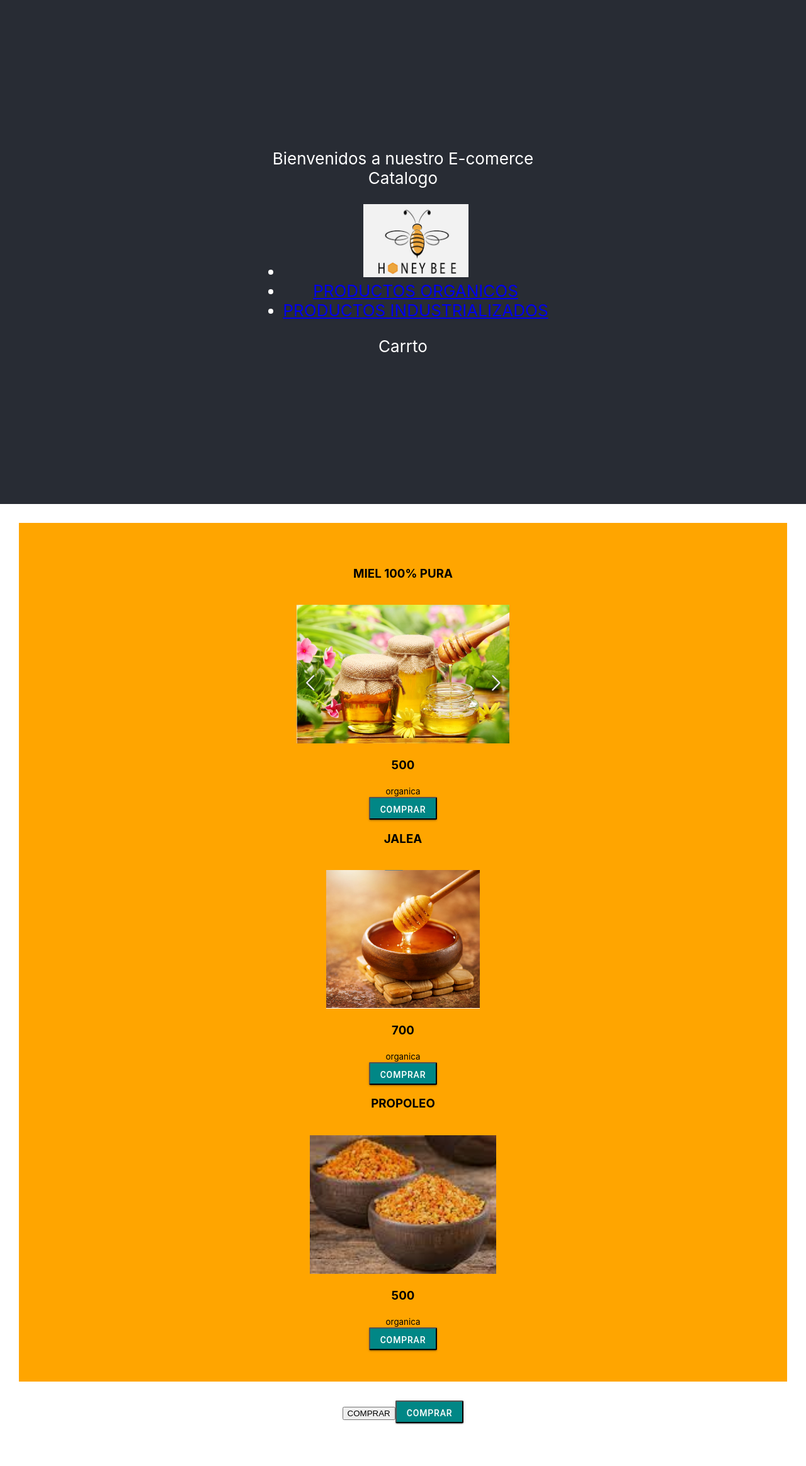
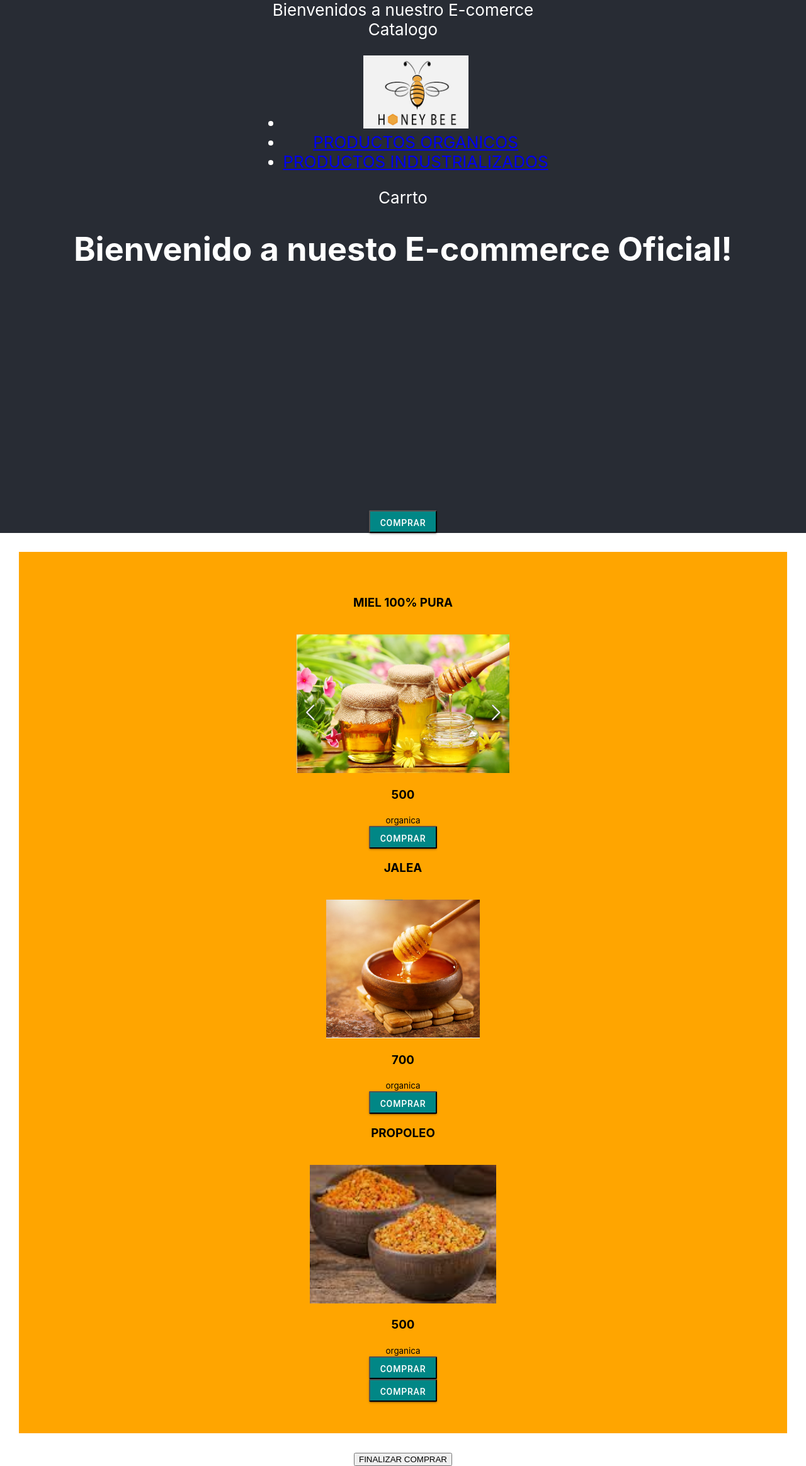
Before and after one commit to fedeasz/fedesanchezzarabozoreactinicios, a React (Create React App) app: page / in a window 1280 px wide. Shown: the whole page at 63% size. Before the commit the page ends 2261 px from the top, so only its background shows below. Built offline with nearby package versions, Linux system fonts and the light colour scheme.

Commit message:
cambios1

```diff
--- a/src/App.js
+++ b/src/App.js
@@ -3,8 +3,11 @@ import './App.css';
 import Card from "./componentes/Card";
 import Botones from './componentes/Botones/Botones';
 import NavBar from './componentes/Navbar/NavBar';
+import ItemsGreeting from './componentes/Itemlistcontainer/ItemsGreeting';
+
 
 function App() {
+
   const title = "Bienvenidos a nuestro E-comerce";
   const title2 = "Catalogo"
 
@@ -33,15 +36,18 @@ function App() {
             <br></br>
             {title2}
             <NavBar/>
+            <ItemsGreeting />
+            <Card />
         </header>
       <div/>
       <div style={miEstilo} className='catalogo'>
             <Card img="./imagenes/i1.PNG" Nombre="MIEL 100% PURA" precio="500" detail="organica" />
             <Card img="./imagenes/i2.jpg"Nombre="JALEA" precio={700} detail="organica" />
             <Card img="./imagenes/propoleo.jpg" Nombre="PROPOLEO" precio="500" detail="organica" />
+            <Botones />
       </div>
-      <button onClick={comprado}>COMPRAR</button>
-      <Botones />
+
+      <button onClick={comprado}>FINALIZAR COMPRAR</button>
       </div>
     </div>
   );
--- a/src/componentes/Botones/Botones.js
+++ b/src/componentes/Botones/Botones.js
@@ -3,9 +3,19 @@ import "./Botones.css"
 
 
 
+
+
+
+
 function Botones (props){
+
+    function handleClick(evt){
+        alert("Se agrego al carrito correctamente");
+
+    }
+
     return(
-        <button className ="btn">{props.text} COMPRAR</button>
+        <button onClick= {handleClick} className ="btn">{props.text}COMPRAR</button>
     )
 
 }
--- /dev/null
+++ b/src/componentes/Itemlistcontainer/ItemsGreeting.jsx
@@ -0,0 +1,15 @@
+function ItemsGreeting (props){
+
+
+return(
+    <div>
+    <h1>Bienvenido a nuesto E-commerce Oficial!</h1>
+    </div>
+);
+
+
+}
+
+
+
+export default ItemsGreeting;
--- a/src/componentes/card.js
+++ b/src/componentes/card.js
@@ -1,6 +1,6 @@
 import Botones from "./Botones/Botones";
 
-function Card(props) {
+function Card (props) {
 
 
 
```
